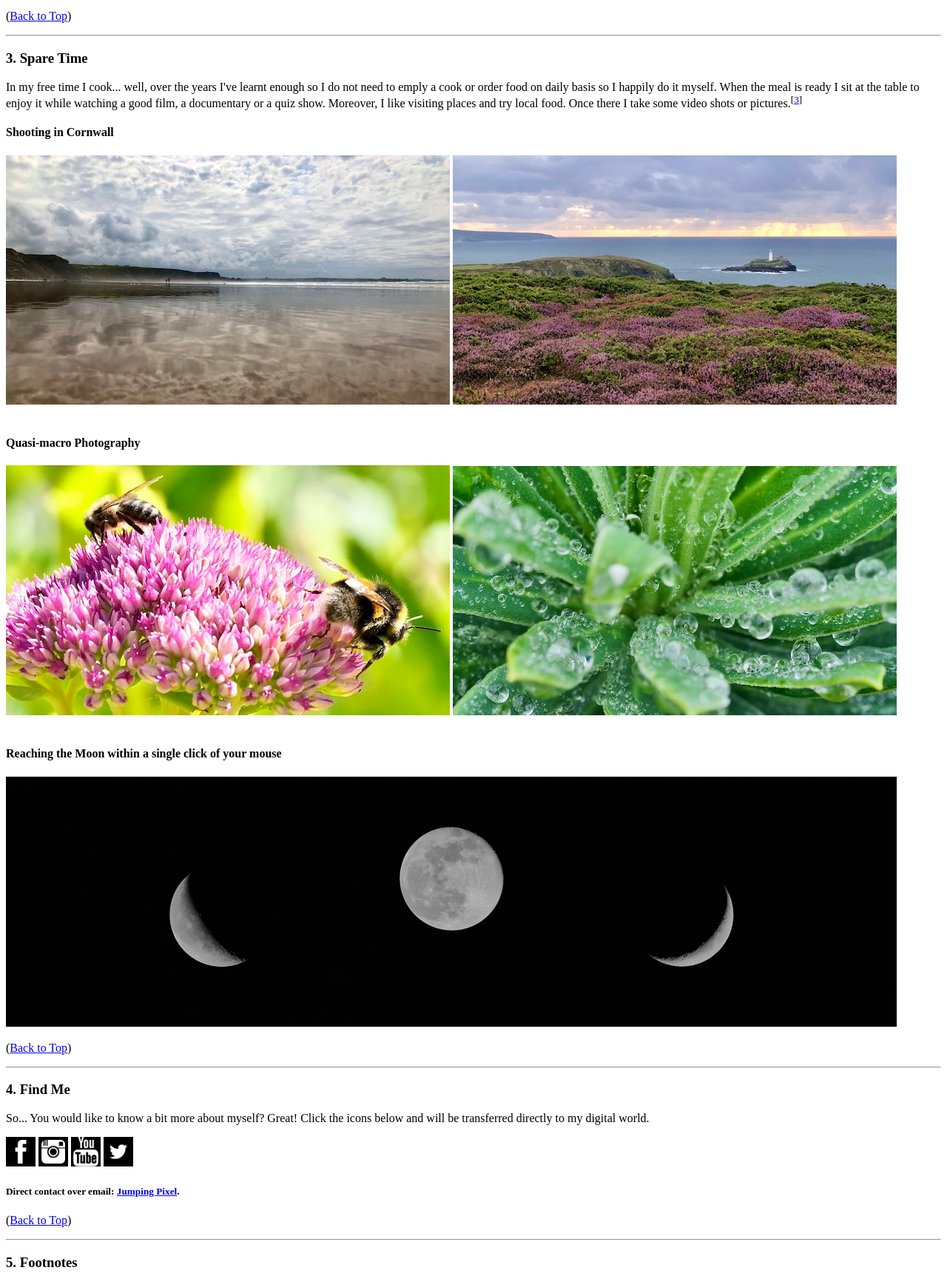
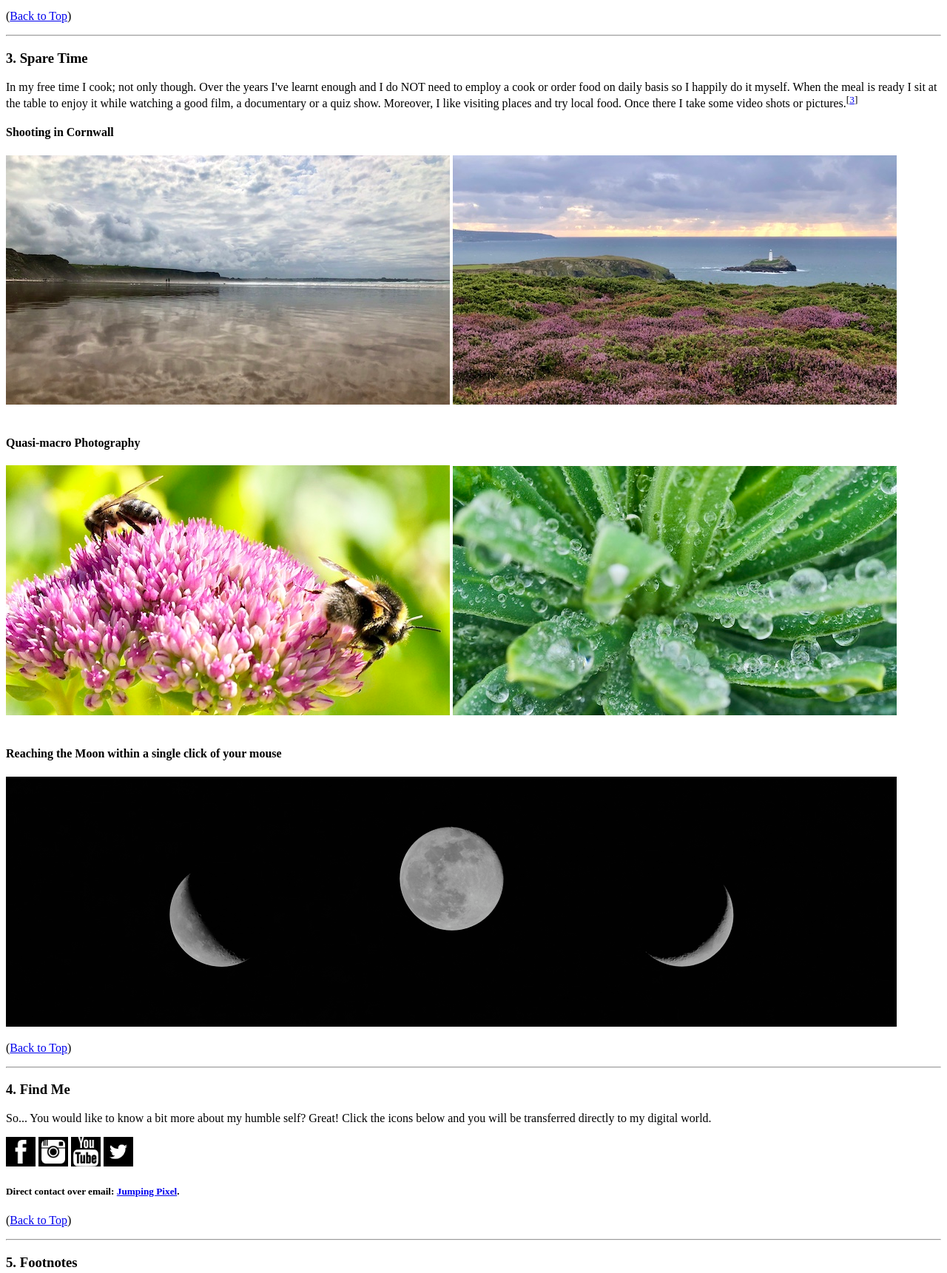
Before and after one commit to mcfunthomas/101-HTML, a plain HTML site: page index.html in a window 1280 px wide. Shown: the part 3293-5014 px from the top of the page at 74% size. Drawn offline with Linux system fonts and the light colour scheme.

Commit message:
text corrections
small text corrections all over the place

```diff
--- a/index.html
+++ b/index.html
@@ -382,7 +382,7 @@
     <!-- *************************************************************** -->
     <h3 id="Spare">3. Spare Time</h3>
     <p>
-      In my free time I cook... well, over the years I've learnt enough so I do not need to emply a cook or
+      In my free time I cook; not only though. Over the years I've learnt enough and I do NOT need to employ a cook or
       order food on daily basis so I happily do it myself. When the meal is
       ready I sit at the table to enjoy it while watching a good film, a
       documentary or a quiz show. Moreover, I like visiting places and try local
@@ -415,7 +415,7 @@
     <!-- ************************  SECTION 4  ************************** -->
     <!-- *************************************************************** -->
     <h3 id="Find">4. Find Me</h3>
-    <p>So... You would like to know a bit more about myself? Great! Click the icons below and will be transferred directly to my digital world.</p>
+    <p>So... You would like to know a bit more about my humble self? Great! Click the icons below and you will be transferred directly to my digital world.</p>
     <div>
     <a href="https://www.facebook.com/JumpingPixel"><img src="images/black-facebook.png" alt="Jumping Pixel Facebook Page" width="40"></a>
     <a href="https://www.instagram.com/jumping_pixel"><img src="images/black-instagram.png" alt="Jumping Pixel Instagram Page" width="40"></a>
```
